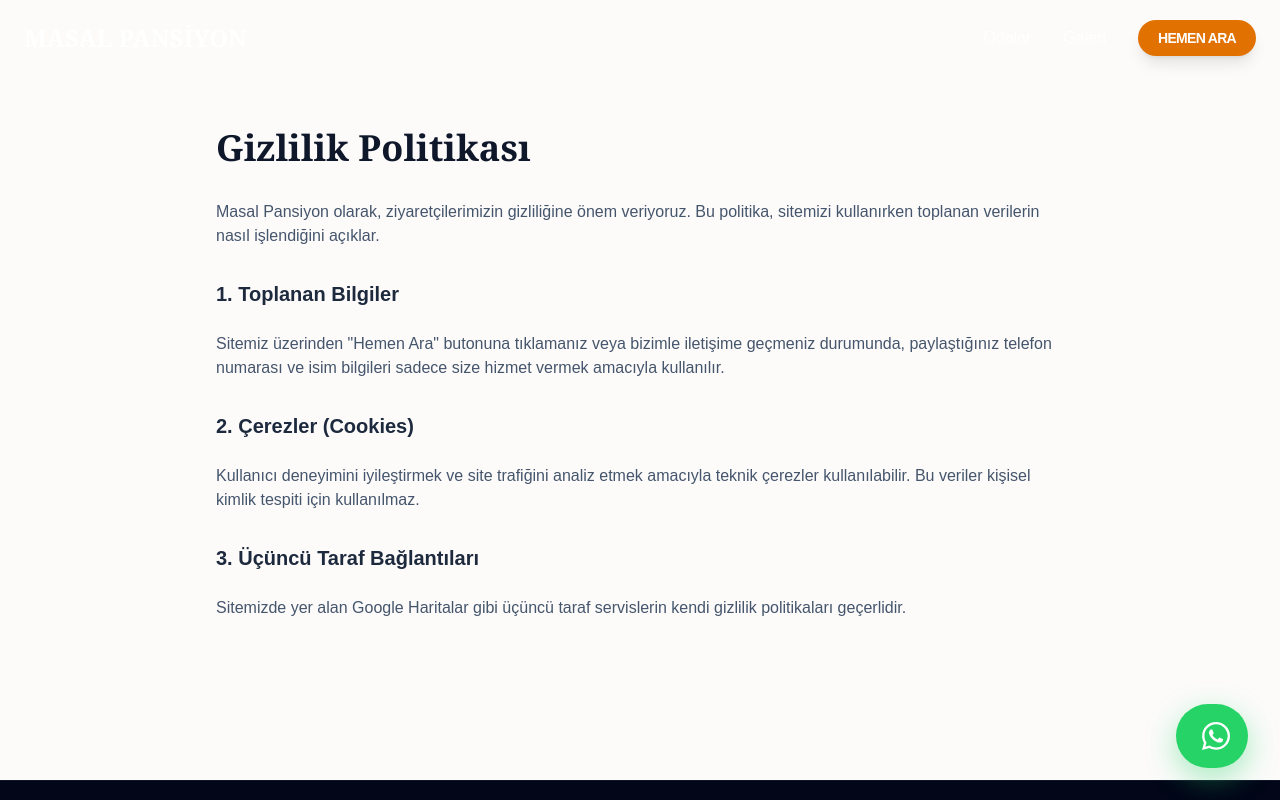
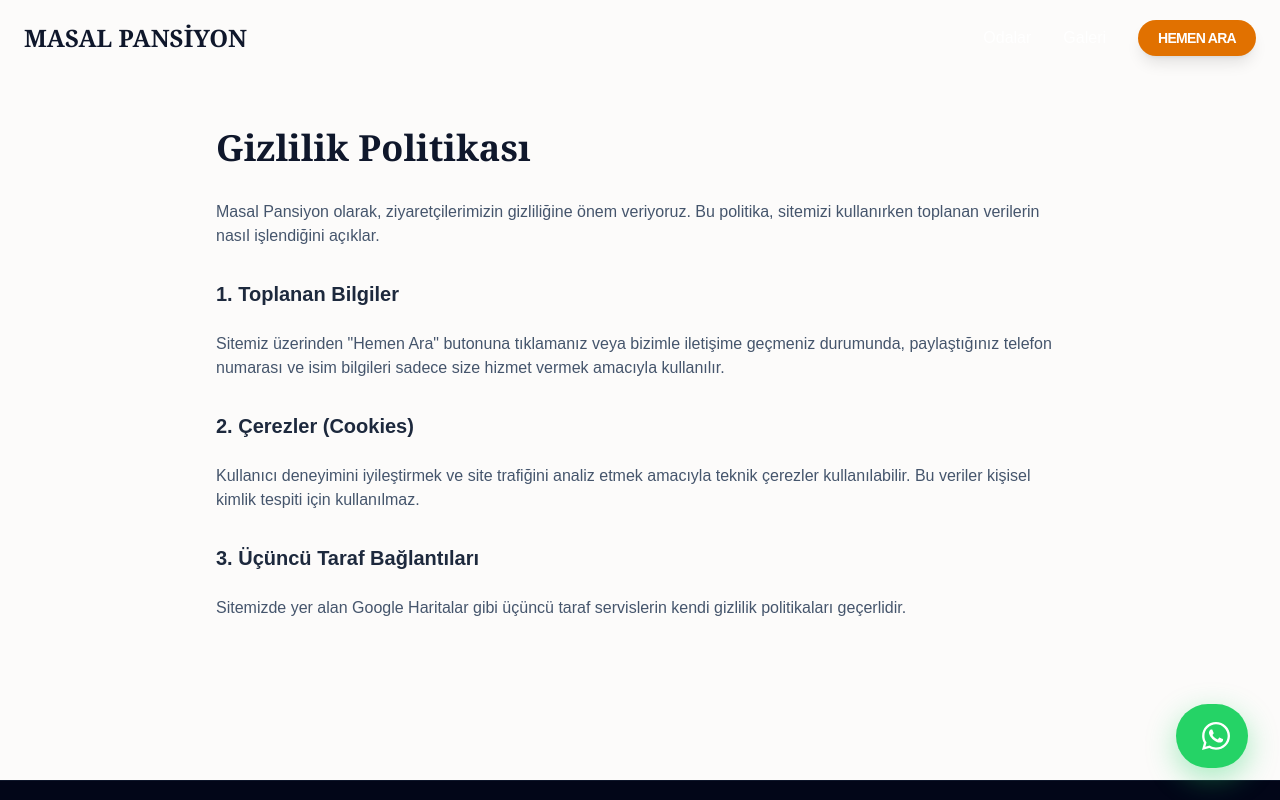
Before and after one commit to masalpansiyon/masal-pansiyon, a Next.js app: page /gizlilik in a window 1280 px wide. Shown: the top 800 px of the page. Built offline with nearby package versions, Linux system fonts and the light colour scheme.

Commit message:
footerda yazı düzeltildi 3

```diff
--- a/app/components/Navbar.tsx
+++ b/app/components/Navbar.tsx
@@ -20,7 +20,7 @@ export default function Navbar() {
         <Link
           href="/"
           className={`text-2xl font-serif font-bold transition-colors duration-300 ${
-            scrolled ? 'text-amber-800' : 'text-white'// text-amber-800
+            scrolled ? 'text-amber-800' : 'text-slate-900'// text-white
           }`}
         >
           MASAL PANSİYON
```
